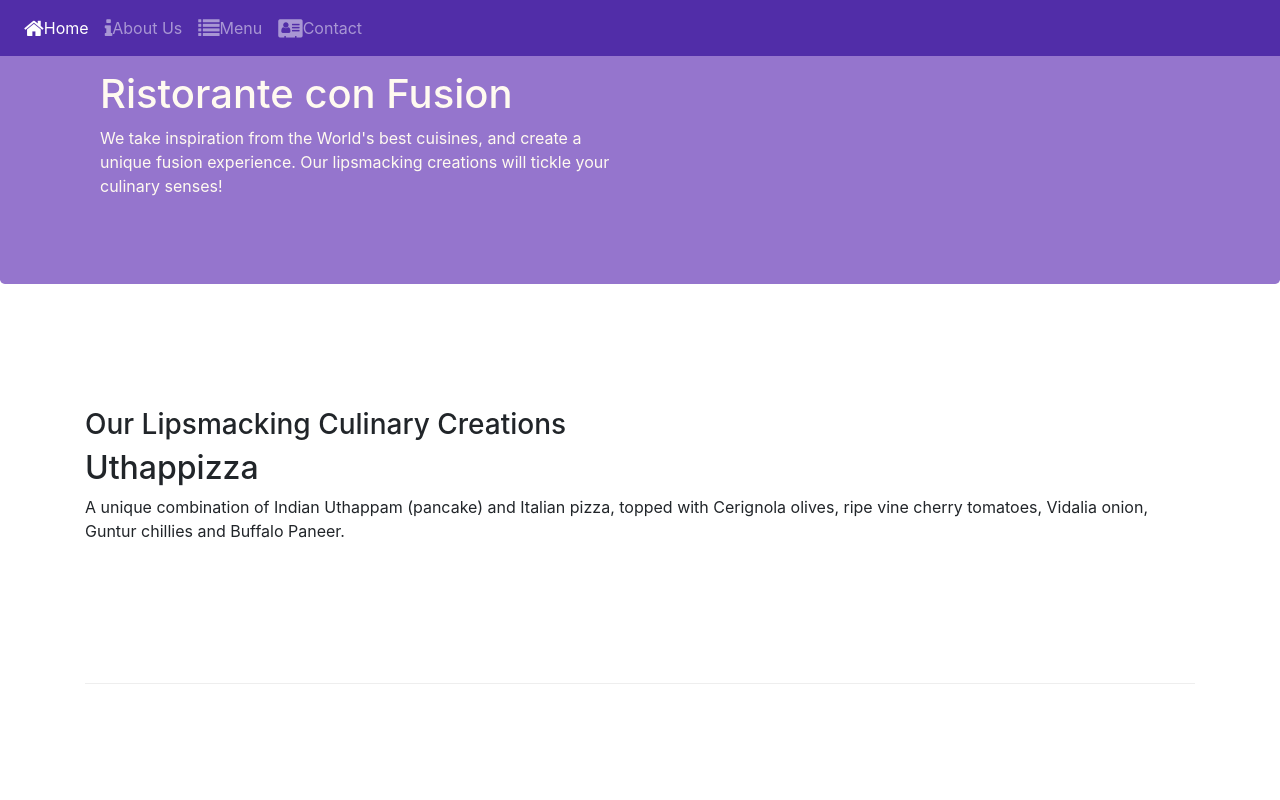
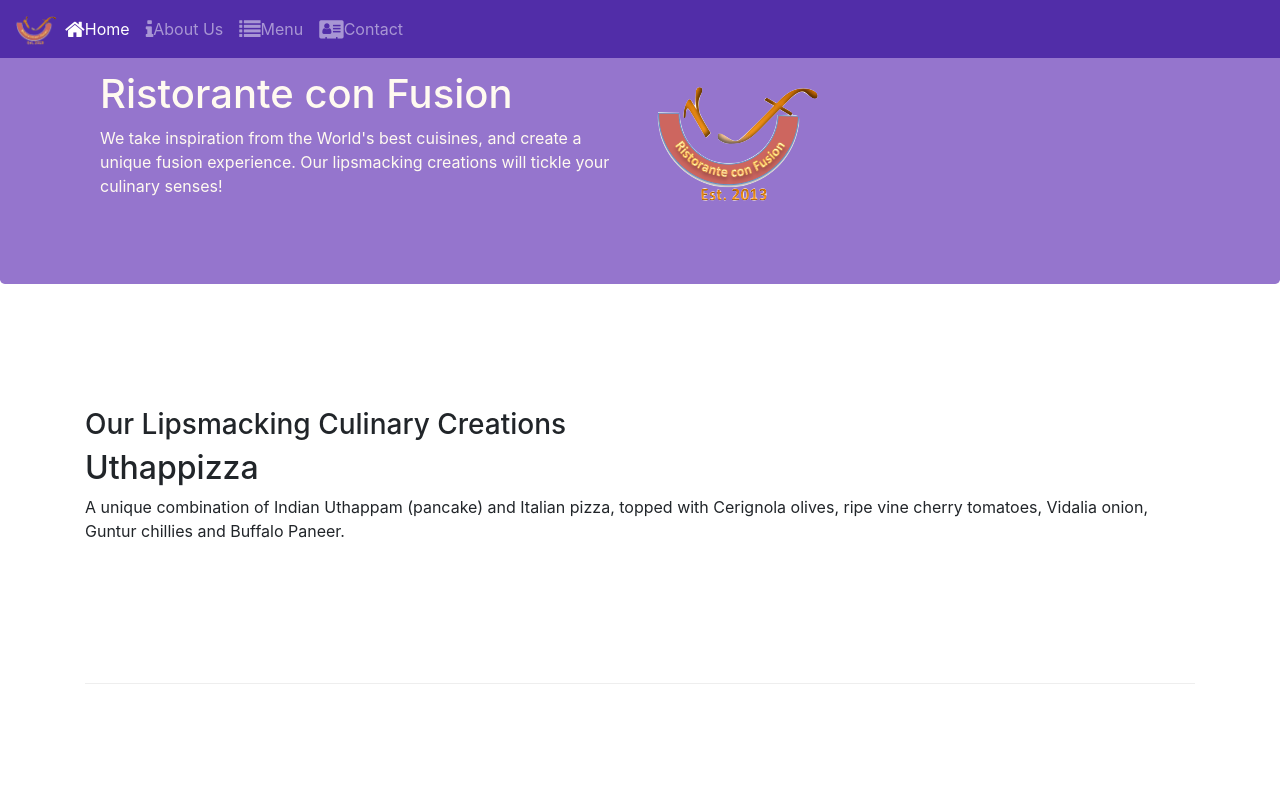
Before and after one commit to nhat2211/reactjs, a website: page index.html in a window 1280 px wide. Shown: the top 800 px of the page. Drawn offline with nearby package versions, Linux system fonts and the light colour scheme.

Commit message:
add logo

```diff
--- a/header.html
+++ b/header.html
@@ -5,6 +5,10 @@
                 <h1>Ristorante con Fusion</h1>
                 <p>We take inspiration from the World's best cuisines, and create a unique fusion experience. Our lipsmacking creations will tickle your culinary senses!</p>
             </div>
+            <div class="col-12 col-sm align-self-center">
+                <img src="img/logo.png" class="img-fluid">
+
+            </div>
             <div>
             </div>
         </div>
--- a/index.html
+++ b/index.html
@@ -33,6 +33,8 @@
         data-target="#Navbar">
         <span class="navbar-toggler-icon"></span>
         </button>
+        <a class="navbar-brand mr-auto" href="#">
+            <img src="img/logo.png" height="30" width="41" ></a>
 
         <div class="collapse navbar-collapse" id="Navbar">
             <ul class="navbar-nav mr-auto">
```
Also changed, not shown: aboutus.html (+2 -0 lines), contact.html (+3 -0 lines), img/alberto.png (added), img/buffet.png (added), img/logo.png (added), img/uthappizza.png (added).
